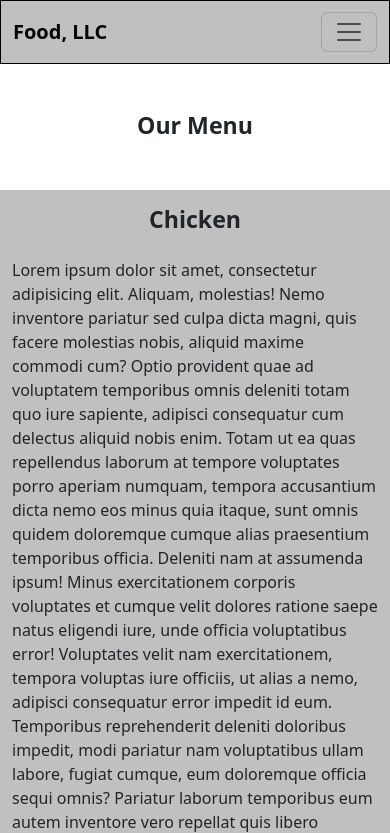
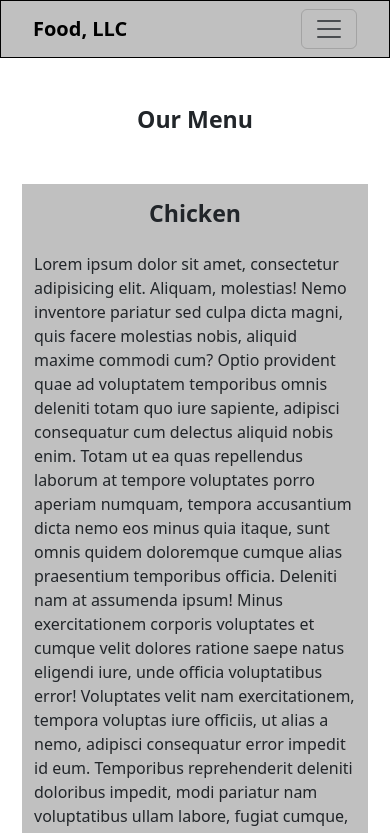
Before and after one commit to fawadiii/Coursera-Html-Css-JS, a plain HTML site: page Module3-Solution/index.html in a window 390 px wide. Shown: the top 833 px of the page. Drawn offline with nearby package versions, Linux system fonts and the light colour scheme.

Commit message:
Update style.css

```diff
--- a/Module3-Solution/css/style.css
+++ b/Module3-Solution/css/style.css
@@ -18,3 +18,12 @@ body{
 	background: rgba(0, 0, 0, 0.247);
 	margin-top: 50px;
 }
+@media (max-width: 578px) {
+    .navbar{
+        padding: 5px 20px;
+    }
+    .row{
+        margin-left: 10px;
+        margin-right: 10px;
+    }
+}
```
